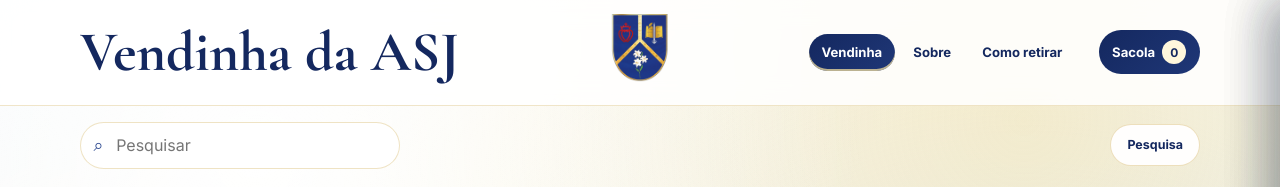
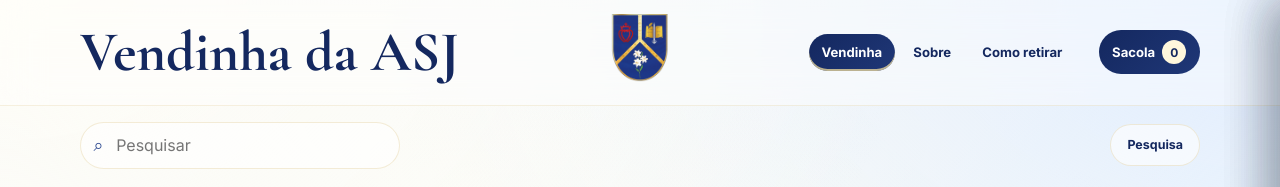
Before and after one commit to laercioop/vendinha, a plain HTML site: page index.html in a window 1280 px wide. Shown: the top 187 px of the page. Drawn offline with nearby package versions, Linux system fonts and the light colour scheme.

Commit message:
Design: Novo fundo vibrante e transparencias ajustadas

```diff
--- a/assets/css/style.css
+++ b/assets/css/style.css
@@ -21,15 +21,14 @@
 }
 
 html {
-  height: 100%;
+  min-height: 100%;
   background:
-    radial-gradient(circle at 20% 20%, rgba(255, 255, 255, .98) 0, transparent 50%),
-    radial-gradient(circle at 80% 15%, rgba(240, 221, 156, .45) 0, transparent 60%),
-    radial-gradient(circle at 20% 80%, rgba(255, 247, 220, .55) 0, transparent 60%),
-    radial-gradient(circle at 80% 80%, rgba(198, 217, 248, .55) 0, transparent 60%),
+    radial-gradient(at 0% 0%, #fffdf5 0%, transparent 50%),
+    radial-gradient(at 100% 0%, #e0edff 0%, transparent 50%),
+    radial-gradient(at 100% 100%, #fff7dc 0%, transparent 50%),
+    radial-gradient(at 0% 100%, #e8f1ff 0%, transparent 50%),
     linear-gradient(135deg, #f3f8ff 0%, #fffdf5 50%, #f0f7ff 100%);
   background-attachment: fixed;
-  background-size: cover;
 }
 
 body {
@@ -39,6 +38,7 @@ body {
   font-family: "Inter", system-ui, -apple-system, "Segoe UI", Arial, sans-serif;
   line-height: 1.45;
   overflow-x: hidden;
+  background: transparent;
 }
 
 button,
@@ -66,9 +66,9 @@ button:disabled {
   position: sticky;
   top: 0;
   z-index: 20;
-  background: rgba(255, 255, 255, .86);
-  border-bottom: 1px solid rgba(201, 162, 62, .28);
-  backdrop-filter: blur(12px);
+  background: rgba(255, 255, 255, 0.4);
+  border-bottom: 1px solid rgba(201, 162, 62, .15);
+  backdrop-filter: blur(20px);
 }
 
 .header-inner {
@@ -234,14 +234,14 @@ button:disabled {
   min-height: 42px;
   padding-left: 2.2rem;
   border-radius: 999px;
-  background: rgba(255, 255, 255, .94);
-  border-color: rgba(201, 162, 62, .3);
+  background: rgba(255, 255, 255, .6);
+  border: 1px solid rgba(201, 162, 62, .2);
 }
 
 .filter-button {
   min-height: 42px;
-  background: rgba(255, 255, 255, .94);
-  border: 1px solid rgba(201, 162, 62, .34);
+  background: rgba(255, 255, 255, .6);
+  border: 1px solid rgba(201, 162, 62, .2);
   border-radius: 999px;
   color: var(--blue-900);
   padding: .58rem 1rem;
```
